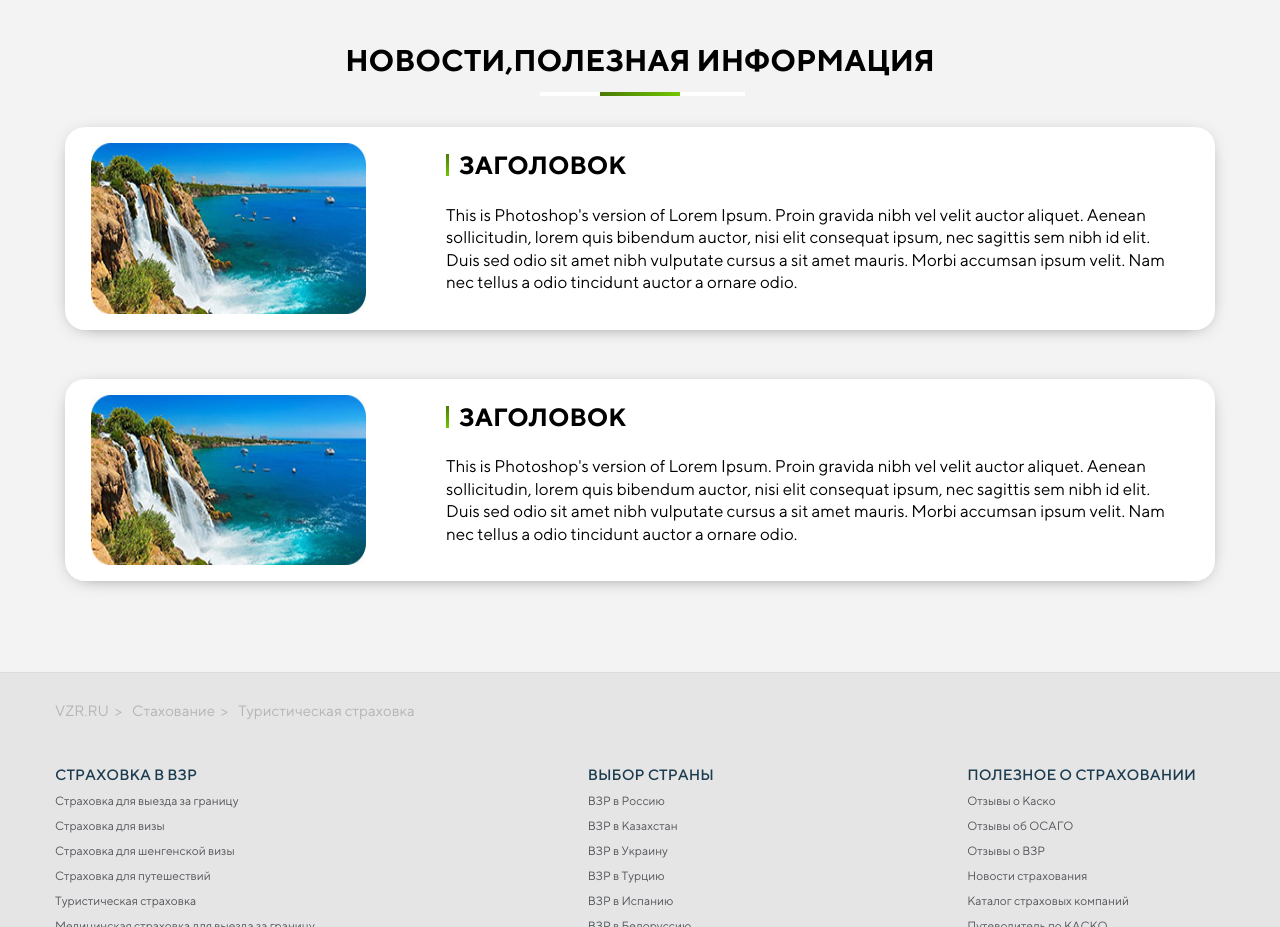
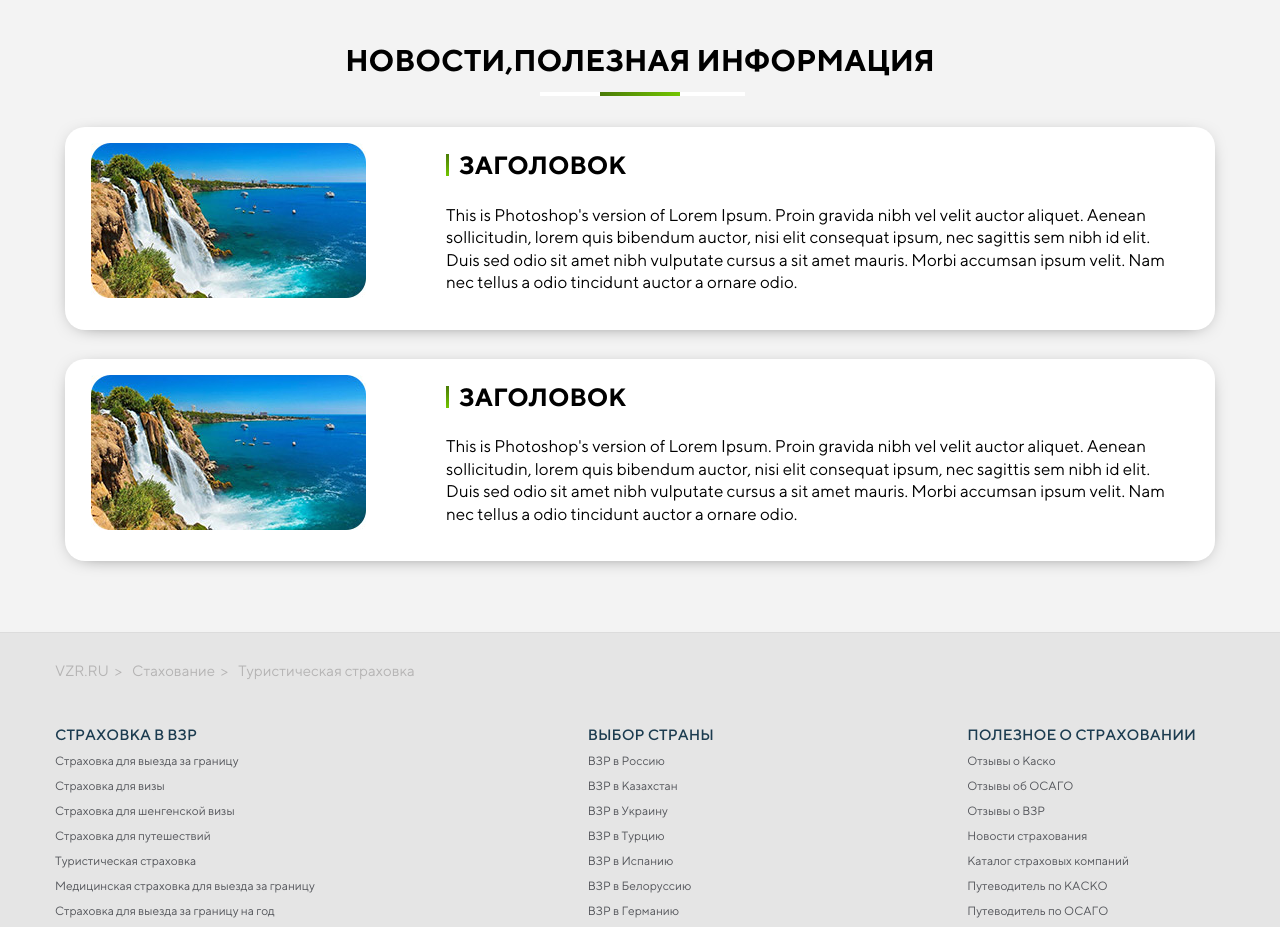
Before and after one commit to AlexanderLogosh/forumvzr, a website: page index.html in a window 1280 px wide. Shown: the part 1120-2047 px from the top of the page. Drawn offline with Linux system fonts and the light colour scheme.

Commit message:
Еще изменение новостей

```diff
--- a/css/style.css
+++ b/css/style.css
@@ -766,28 +766,26 @@ main {
       padding-bottom: 42px; } }
 
 .news__item {
-  margin: 0;
-  margin-bottom: 20px; }
-
-.news__item a {
   display: inline-block;
+  margin-bottom: 20px;
   padding: 15px 10px 16px;
   background: white;
   border-radius: 20px;
-  text-decoration: none;
-  text-align: left;
-  color: black; }
-  .news__item a:hover .news__item-title,
-  .news__item a:hover .news__text {
+  text-align: left; }
+  .news__item a {
+    color: black;
+    text-decoration: none; }
+  .news__item a:hover,
+  .news__item a:hover {
     color: #72c500; }
-  .news__item a:hover .news__item-title,
-  .news__item a:hover .news__text {
+  .news__item a:focus,
+  .news__item a:focus {
     color: #17ba01; }
-  .news__item a img {
+  .news__item img {
     width: 100%;
     height: auto; }
   @media (min-width: 768px) {
-    .news__item a {
+    .news__item {
       display: -webkit-box;
       display: -ms-flexbox;
       display: flex;
@@ -799,12 +797,12 @@ main {
       margin-bottom: 29px;
       -webkit-box-shadow: 0 3px 21px -13px black;
               box-shadow: 0 3px 21px -13px black; }
-      .news__item a .news__text-wrapper {
+      .news__item .news__text-wrapper {
         padding-left: 70px;
         -webkit-box-ordinal-group: 3;
             -ms-flex-order: 2;
                 order: 2; }
-      .news__item a img {
+      .news__item img {
         -webkit-box-ordinal-group: 2;
             -ms-flex-order: 1;
                 order: 1;
--- a/index.html
+++ b/index.html
@@ -109,22 +109,20 @@
 			<h2 class="news__title">Новости,&shy;полезная информация</h2>
 			<ul class="news__items">
 				<li class="news__item">
-					<a href="#">
-						<div class="news__text-wrapper">
-							<h3 class="news__item-title">Заголовок</h3>
-							<p class="news__text">This is Photoshop's version  of Lorem Ipsum. Proin gravida nibh vel velit auctor aliquet. Aenean sollicitudin, lorem quis bibendum auctor, nisi elit consequat ipsum, nec sagittis sem nibh id elit. Duis sed odio sit amet nibh vulputate cursus a sit amet mauris. Morbi accumsan ipsum velit. Nam nec tellus a odio tincidunt auctor a ornare odio.</p>
-						</div>
-						<img  class="news__img" src="img/just-img.jpg" alt="">
-					</a>
+
+					<div class="news__text-wrapper">
+						<h3 class="news__item-title"><a href="#">Заголовок</a></h3>
+						<p class="news__text"><a href="#">This is Photoshop's version  of Lorem Ipsum. Proin gravida nibh vel velit auctor aliquet. Aenean sollicitudin, lorem quis bibendum auctor, nisi elit consequat ipsum, nec sagittis sem nibh id elit. Duis sed odio sit amet nibh vulputate cursus a sit amet mauris. Morbi accumsan ipsum velit. Nam nec tellus a odio tincidunt auctor a ornare odio.</a></p>
+					</div>
+					<a href="#"><img  class="news__img" src="img/just-img.jpg" alt=""></a>
+
 				</li>
 				<li class="news__item">
-					<a href="#">
 						<div class="news__text-wrapper">
-							<h3 class="news__item-title">Заголовок</h3>
-							<p class="news__text">This is Photoshop's version  of Lorem Ipsum. Proin gravida nibh vel velit auctor aliquet. Aenean sollicitudin, lorem quis bibendum auctor, nisi elit consequat ipsum, nec sagittis sem nibh id elit. Duis sed odio sit amet nibh vulputate cursus a sit amet mauris. Morbi accumsan ipsum velit. Nam nec tellus a odio tincidunt auctor a ornare odio. </p>
-						</div>
-						<img  class="news__img" src="img/just-img.jpg" alt="">
-					</a>
+							<h3 class="news__item-title"><a href="#">Заголовок</a></h3>
+							<p class="news__text"><a href="#">This is Photoshop's version  of Lorem Ipsum. Proin gravida nibh vel velit auctor aliquet. Aenean sollicitudin, lorem quis bibendum auctor, nisi elit consequat ipsum, nec sagittis sem nibh id elit. Duis sed odio sit amet nibh vulputate cursus a sit amet mauris. Morbi accumsan ipsum velit. Nam nec tellus a odio tincidunt auctor a ornare odio.</a></p>
+					</div>
+					<a href="#"><img  class="news__img" src="img/just-img.jpg" alt=""></a>
 				</li>
 			</ul>
 		</section>
```
